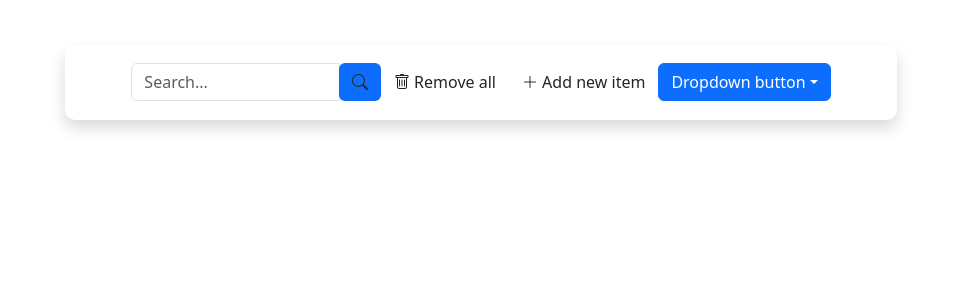
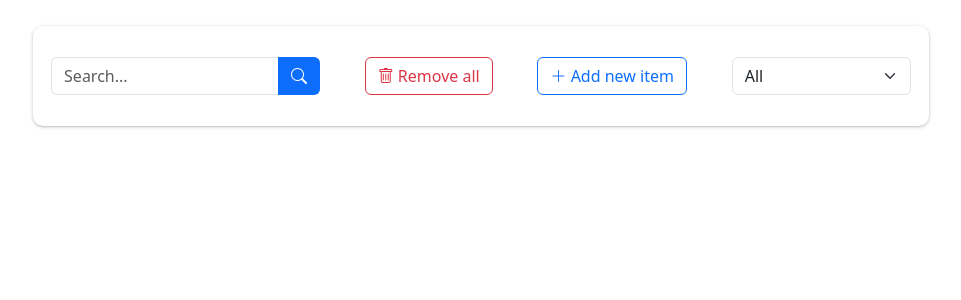
Before and after one commit to amirhosein06/React-Todo-List, a React (Create React App) app: page / in a window 1280 px wide. Shown: the top 300 px of the page, without its empty margins (159-1120 px from the left). Built offline with nearby package versions, Linux system fonts and the light colour scheme.

Commit message:
end coding for option bar

```diff
--- a/src/component/optionbar.jsx
+++ b/src/component/optionbar.jsx
@@ -2,34 +2,29 @@ import '../css/optionbar.css';
 
 const OptionBar = () => {
     return (
-        <div className="option_container shadow">
+        <div className="option_container">
 
              <div className="input_box input-group search_bar">
              <input type="search" className="w-25 search_input form-control" placeholder="Search..." aria-describedby="searchinput"/>
              <div className="input-group-prepend">
-             <span className="input-group-text btn bg-primary" id="searchinput"><i className="bi bi-search"></i></span>
+             <span className="input-group-text btn bg-primary text-white search_btn" id="searchinput"><i className="bi bi-search"></i></span>
              </div>
              </div>
 
 
             <div>
-                <button className="btn"><i className="bi bi-trash"></i> Remove all</button>
+                <button className="btn btn-outline-danger"><i className="bi bi-trash"></i> Remove all</button>
             </div>
 
             <div>
-                <button className="btn"><i className="bi bi-plus-lg"></i> Add new item</button>
+                <button className="btn btn-outline-primary"><i className="bi bi-plus-lg"></i> Add new item</button>
             </div>
 
-        <div className="dropdown">
-         <button className="btn btn-primary dropdown-toggle" type="button" id="dropdownMenuButton" data-toggle="dropdown" aria-haspopup="true" aria-expanded="false">
-         Dropdown button
-         </button>
-            <div className="dropdown-menu" aria-labelledby="dropdownMenuButton">
-                <button className="dropdown-item">All</button>
-                <button className="dropdown-item">Complete</button>
-                <button className="dropdown-item">Action</button>
-              </div>
-            </div>
+            <select class="form-select select_box" aria-label="Default select example">
+               <option value="All" selected>All</option>
+               <option value="Complete">Complete</option>
+               <option value="active">active</option>
+            </select>
         </div>
     );
 }
--- a/src/css/index.css
+++ b/src/css/index.css
@@ -8,5 +8,5 @@
     display: flex;
     flex-direction: column;
     align-items: center;
-    margin-top: 3.5%;
+    margin-top: 2%;
 }
--- a/src/css/optionbar.css
+++ b/src/css/optionbar.css
@@ -1,11 +1,20 @@
 .option_container{
-    width: 65%;
+    width: 70%;
     display: flex;
     align-items: center;
     justify-content: center;
-    height: 75px;
+    height: 100px;
     border-radius: 10px;
+    gap: 5%;
+    box-shadow: #32325d40 0px 1px 5px -1px, #0000004d 0px 1px 3px -1px;
 }
 .input_box{
     width: 30% !important;
 }
+.select_box{
+    width: 20% !important;
+}
+.search_btn{
+    border-top-left-radius: 0 !important;
+    border-bottom-left-radius: 0 !important;
+}
```
Also changed, not shown: src/component/itemshow.jsx (added, +7 -0 lines).
